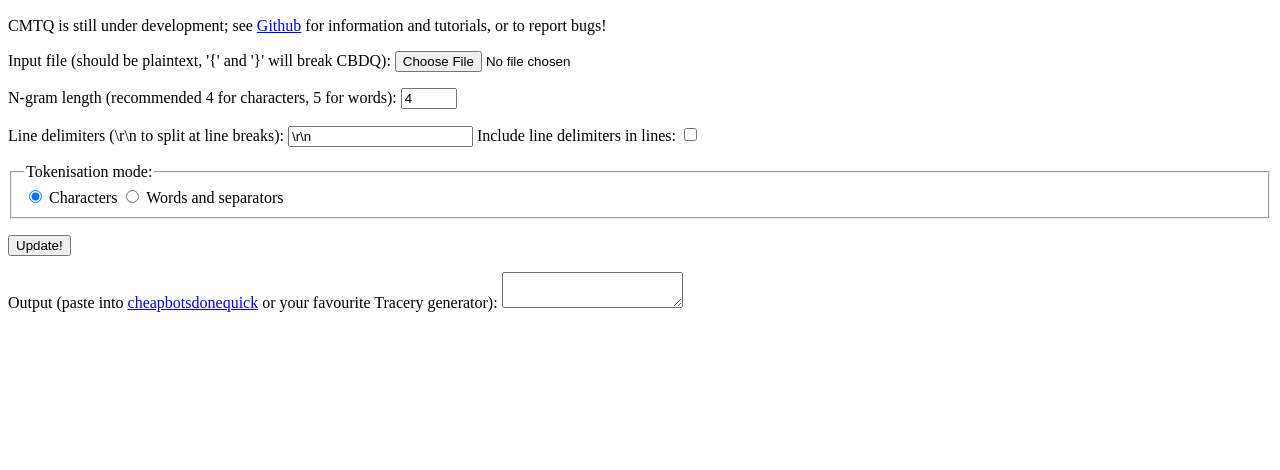
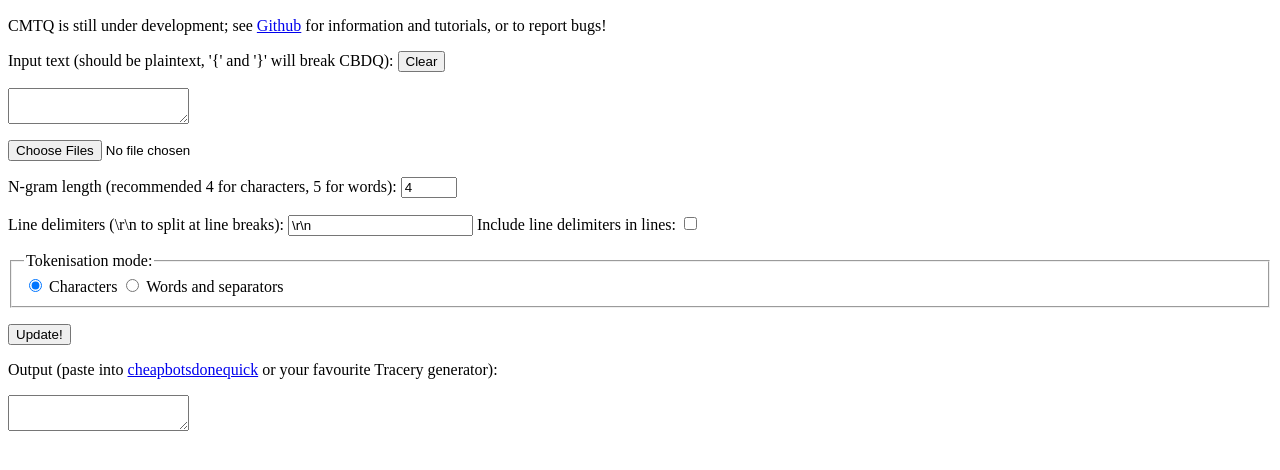
Before and after one commit to serin-delaunay/cheapmarkovstracedquick, a plain HTML site: page index.html in a window 1280 px wide. Shown: the part 38-508 px from the top of the page. Drawn offline with Linux system fonts and the light colour scheme; a script that the page names is missing.

Commit message:
Add input textarea, multiple files, clear button

```diff
--- a/index.html
+++ b/index.html
@@ -4,8 +4,12 @@
 CMTQ is still under development; see <a href="https://github.com/serin-delaunay/cheapmarkovstracedquick">Github</a> for information and tutorials, or to report bugs!
 </div>
 <p>
-  <label id="input" for="source_file_input">Input file (should be plaintext, '{' and '}' will break CBDQ):</label>
-  <input type="file" id="source_file_input" name="source_file" />
+  <label id="input" for="source_file_input">Input text (should be plaintext, '{' and '}' will break CBDQ):</label>
+  <button onclick="source_text_input.value=''">Clear</button>
+<p>
+  <textarea id="source_text_input" name="source_text"></textarea>
+<p>
+  <input type="file" id="source_files_input" name="source_files" onchange="cmtq_web.load_source_files()" multiple />
 <p>
   <label id = "input">N-gram length (recommended 4 for characters, 5 for words):</label>
   <input type="number" min="1" max="20" id="ngram_length_input" name="ngram_length" value=4 />
@@ -27,6 +31,6 @@ CMTQ is still under development; see <a href="https://github.com/serin-delaunay/
     <button onclick="cmtq_web.cmtq()">Update!</button>
   </div>
 <p>
-  <div id = "update">Output (paste into <a href="https://cheapbotsdonequick.com">cheapbotsdonequick</a> or your favourite Tracery generator):
-    <textarea id="tracery_grammar" readonly></textarea>
-  </div>
+  <div id = "update">Output (paste into <a href="https://cheapbotsdonequick.com">cheapbotsdonequick</a> or your favourite Tracery generator):</div>
+<p>
+  <textarea id="tracery_grammar" readonly></textarea>
```
Also changed, not shown: 1 other file.
